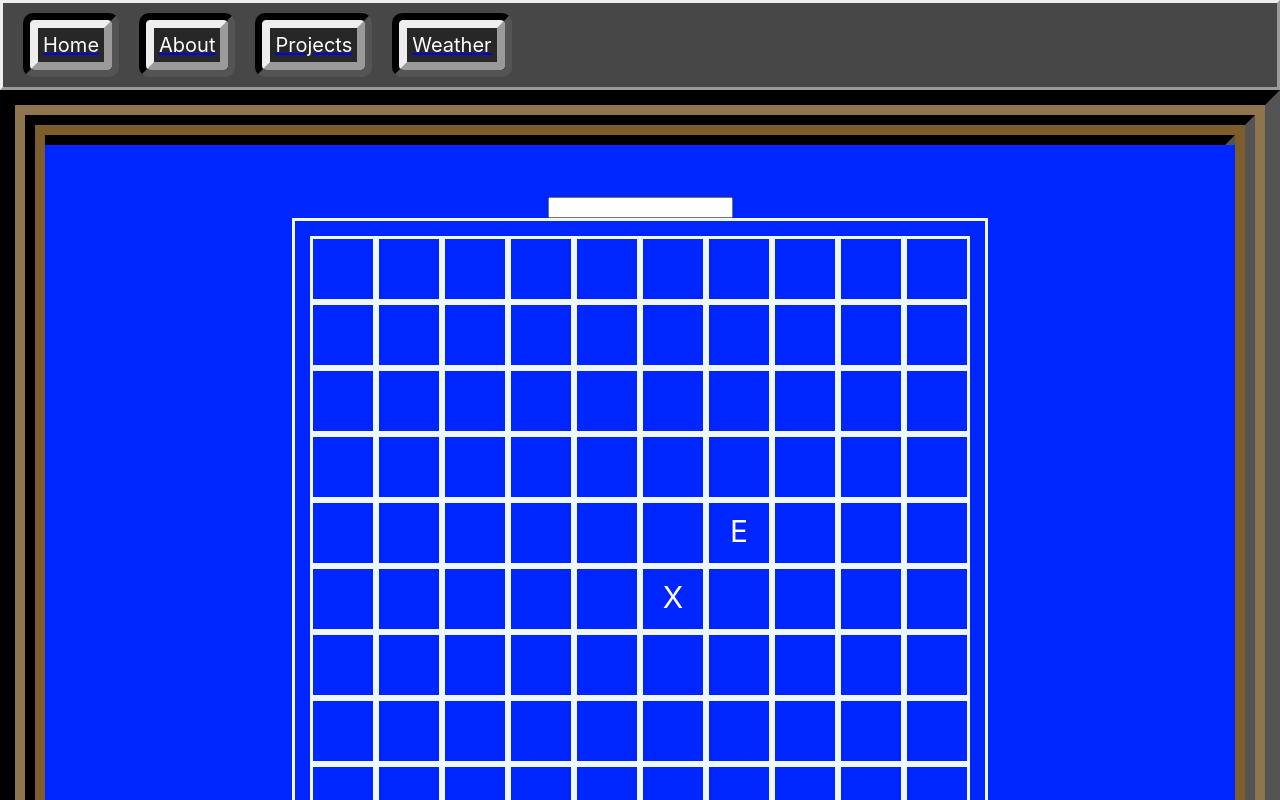
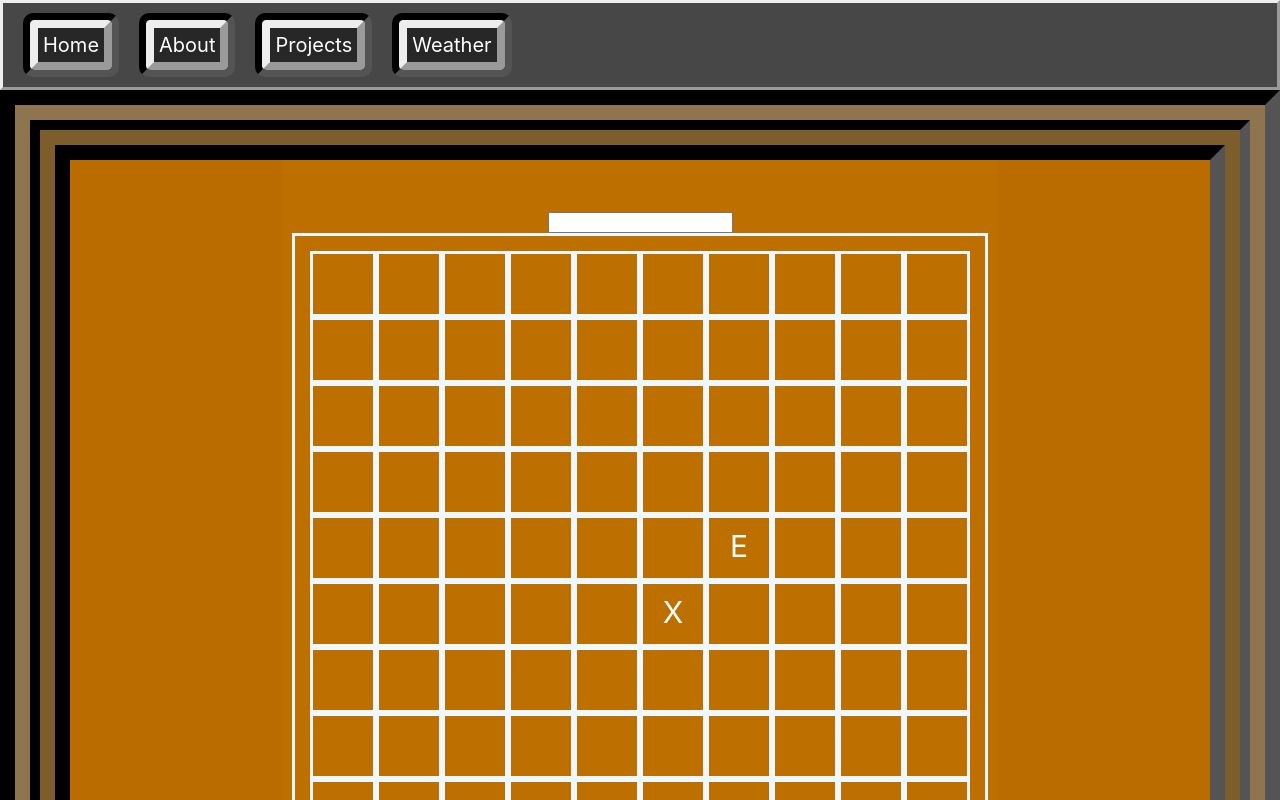
Before and after one commit to Mihso/testing, a React (Create React App) app: page /other in a window 1280 px wide. Shown: the top 800 px of the page. Built offline with nearby package versions, Linux system fonts and the light colour scheme.

Commit message:
some adjustments

```diff
--- a/package.json
+++ b/package.json
@@ -2,7 +2,7 @@
   "name": "testing",
   "version": "0.1.0",
   "private": true,
-  "homepage": "https://Mihso.github.io/testing",
+  "homepage": "https://Mihso.github.io/portfolio",
   "dependencies": {
     "@testing-library/jest-dom": "^5.17.0",
     "@testing-library/react": "^13.4.0",
--- a/src/About.js
+++ b/src/About.js
@@ -22,31 +22,26 @@ function About() {
 
   return (
     <div className="App">
-    <header className="App-header">
-        <img src={url} className="profile-pict" alt="logo" />
-        <a
-          className="App-link"
-          href={url}
-          target="_blank"
-          rel="noopener noreferrer"
-        >
-        </a>
+    <header className="App-header" style={{'padding': '10px'}}>
+        <img src={url} style={{"margin" : '10px'}} className="profile-pict" alt="logo" />
         <div>
             About:
         </div>
         <div className='about' style={{'margin': "10px"}}>
-        {description}
+        I am a full-stack software engineer with a thorough education, including a bachelor’s degree in Cinema and Digital Media from the University of California Davis, and certificates from both the Hack Reactor Immersive program and the Cook Systems FastTrack program. I have deep insight into user accessibility and I ensure the success of fellow engineers by guiding them through the debugging process. I enjoy building comprehensible code, displayed in my work on a movie review application that allows users to view information on the latest movies and write reviews. I also possess exceptional analytical and problem-solving skills that stem from strong pattern-recognition capabilities, making me a valuable team member.
         </div>
 
         Contact Information:
         <div style={{'marginBottom':'20px'}}>
+          <div>
           510-604-4520
+          </div>
           moshimo90696@gmail.com
         </div>
 
-        Link to Github.
-        <div style={{'margin-top': '20px'}}>
-          {link}
+        Link to Github:
+        <div>
+        <a href="https://github.com/Mihso">{link}</a>
         </div>
       </header>
     </div>
--- a/src/App.css
+++ b/src/App.css
@@ -1,5 +1,6 @@
 .App {
   text-align: center;
+  background-color: #c1740071;
 }
 
 .App-logo {
@@ -20,7 +21,7 @@
   border-width: 10px;
   border-color: white;
   border-style: ridge;
-  margin-bottom: 20px;
+  margin-bottom: 40px;
   animation-name: lighter;
   animation-duration: 5s;
   animation-iteration-count: infinite;
@@ -50,7 +51,6 @@
 
 .App-header {
   background-color: #c1740071;
-  width:100%;
   min-height: 100vh;
   display: flex;
   flex-direction: column;
@@ -62,6 +62,7 @@
 
 .App-link {
   color: #61dafb;
+  margin-top: 20px;
 }
 
 @keyframes App-logo-spin {
--- a/src/App.js
+++ b/src/App.js
@@ -13,10 +13,10 @@ function App() {
     <div>
     <Navbar />
     <div style={{'borderStyle':'inset', 'borderColor':'black', 'borderWidth': '15px'}}>
-      <div style={{'borderStyle':'solid', 'borderColor':'#58350071','backgroundColor':'#623b0071', 'borderWidth': '10px'}}>
+      <div style={{'borderStyle':'solid', 'borderColor':'#58350071','backgroundColor':'#623b0071', 'borderWidth': '15px'}}>
       <div style={{'borderStyle':'inset', 'borderColor':'black', 'borderWidth': '10px'}}>
-      <div style={{'borderStyle':'solid', 'borderColor':'#623b0071','backgroundColor': '#623b0071' , 'borderWidth': '10px'}}>
-      <div style={{'borderStyle':'inset', 'borderColor':'black', 'borderWidth': '10px'}}>
+      <div style={{'borderStyle':'solid', 'borderColor':'#623b0071','backgroundColor': '#623b0071' , 'borderWidth': '15px'}}>
+      <div style={{'borderStyle':'inset', 'borderColor':'black', 'borderWidth': '15px'}}>
     <Routes>
       <Route path='/testing' Component={Home} />
       <Route path='/other' Component={Other} />
--- a/src/Home.js
+++ b/src/Home.js
@@ -18,7 +18,7 @@ function Home() {
       <div style={{'fontSize':"60px"}}>
         MATTHEW OSHIMO PORTFOLIO
       </div>
-        <form className='form'>
+        {/* <form className='form'>
           <label>Name: </label>
           <input type="text" value={title} onChange={e=> updateTitle(e.target.value)} name="name"></input>
           <div> </div>
@@ -35,7 +35,7 @@ function Home() {
               )
             )
         }
-        </div>
+        </div> */}
       </header>
     </div>
   );
--- a/src/Navbar/Navbar.css
+++ b/src/Navbar/Navbar.css
@@ -7,6 +7,9 @@
     display:flex;
     border-style: outset;
     }
+a{
+    text-decoration: none;
+}
 
 .NavOuter{
     margin: 0px 10px 0px 10px;
--- a/src/weather/weather.css
+++ b/src/weather/weather.css
@@ -5,6 +5,7 @@
     margin: 10px;
     padding: 10px;
     max-width: 200px;
+    border-radius: 15px;
     flex: auto;
     background-color: aquamarine;
     color: black;
@@ -15,9 +16,17 @@
     grid-template-columns: repeat(5,1fr);
     grid-auto-rows: auto;
 }
-.App{
+.Weather{
     background-color: aqua;
 }
-.App-header{
-    background-color: rgb(0, 38, 255);
+.Weather-header{
+    background-color: rgb(0, 27, 177);
+    width:100%;
+    min-height: 100vh;
+    display: flex;
+    flex-direction: column;
+    align-items: center;
+    justify-content: center;
+    font-size: calc(10px + 2vmin);
+    color: white;
 }
--- a/src/weather/weather.js
+++ b/src/weather/weather.js
@@ -27,36 +27,22 @@ function Weather() {
     getData();
 
   return (
-    <div className="App">
-    <header className="App-header">
+    <div className="Weather">
+    <header className='Weather-header'>
         <div>
             {title}
-        </div>
-        <div className='about' style={{'margin': "10px"}}>
-        {description}
         </div>
 
         <div className="gridder">
         {
             periods.map((data, idx) => (
                 <div className="entry" key={idx}>
-                <div>{data.name}</div>
+                <div style={{'marginBottom' : '15px'}}>{data.name}</div>
                 <div>{data.detailedForecast}</div>
                 </div>
               )
             )
         }
-        </div>
-
-        Contact Information:
-        <div style={{'marginBottom':'20px'}}>
-          510-604-4520
-          moshimo90696@gmail.com
-        </div>
-
-        Link to Github.
-        <div style={{'marginTop': '20px'}}>
-          {link}
         </div>
       </header>
     </div>
```
